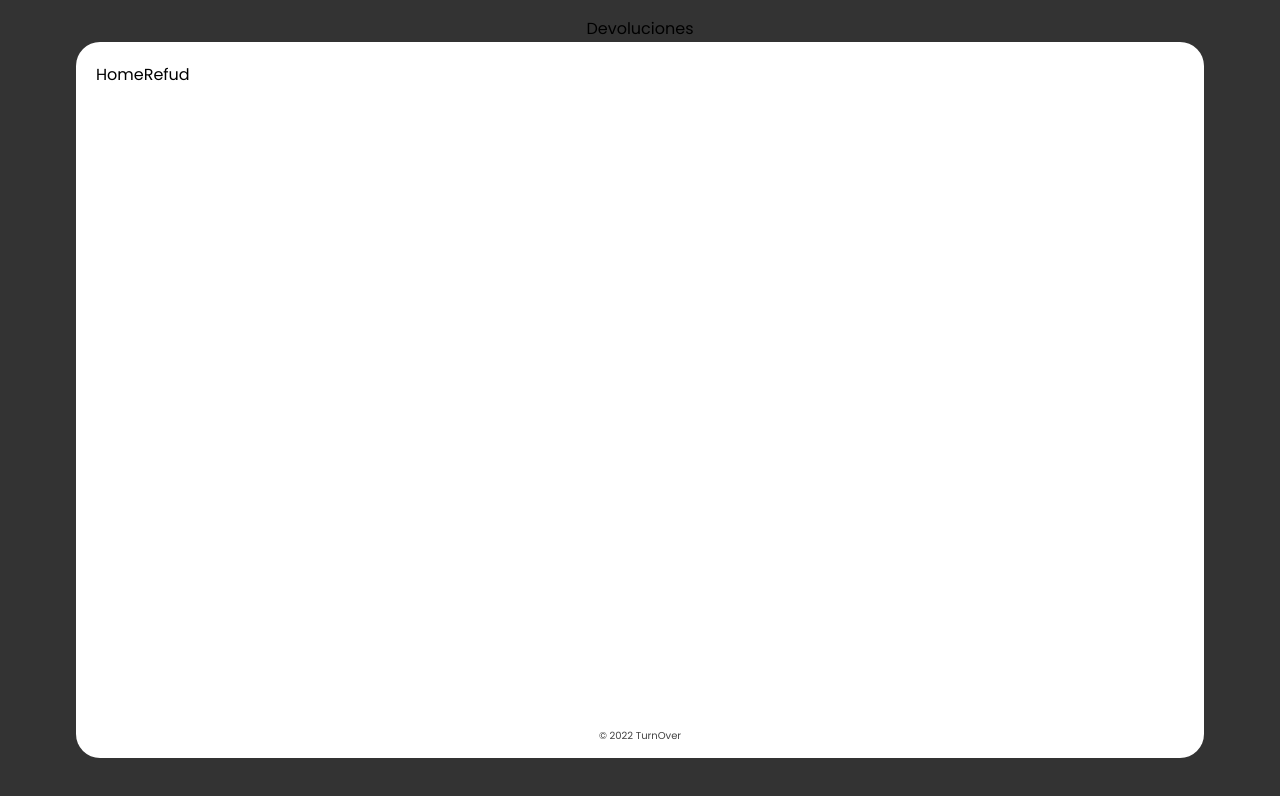
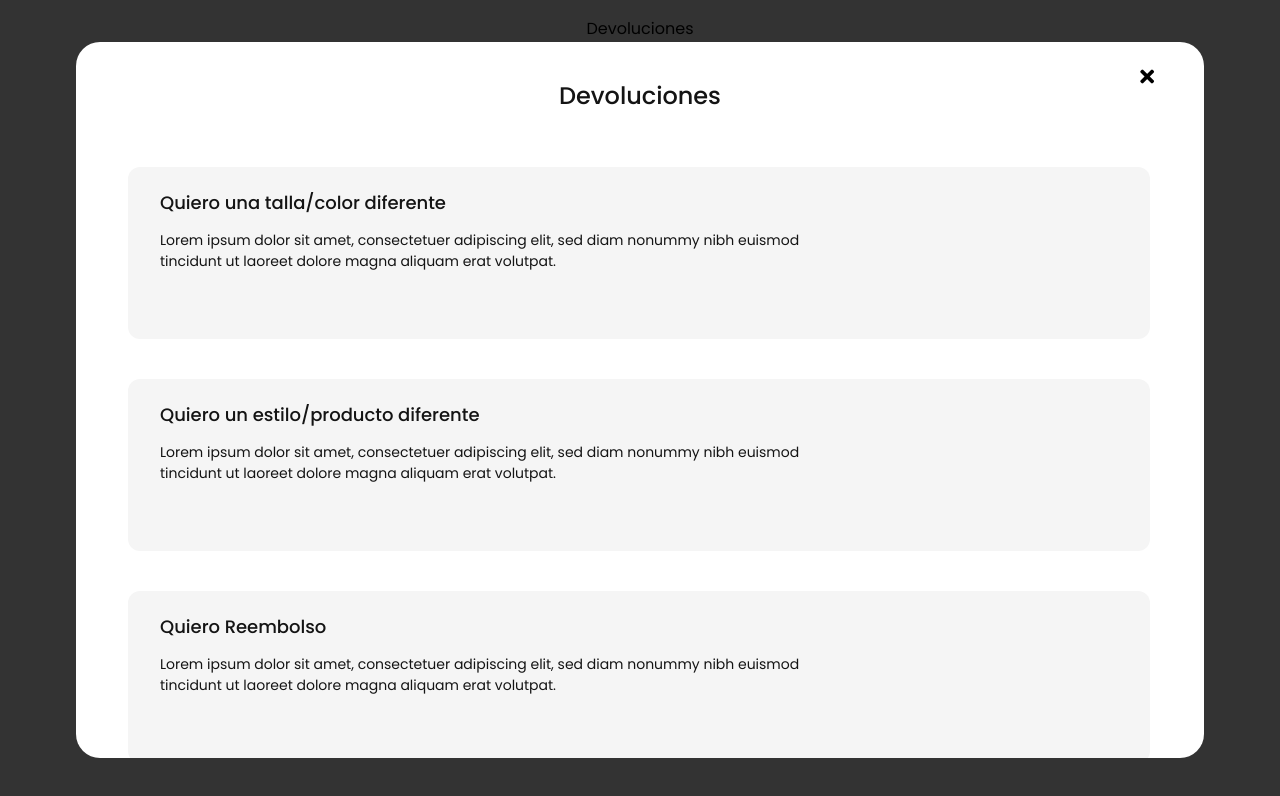
Before and after one commit to Abraham-maker/widget-turnover, a React (Create React App) app: page / in a window 1280 px wide. Both pictures are taken after a click on the element "Devoluciones". Shown: the top 796 px of the page. Built offline with nearby package versions, Linux system fonts and the light colour scheme; a web font is replaced by a local one.

Commit message:
we create the main USER view

```diff
--- a/package.json
+++ b/package.json
@@ -9,7 +9,7 @@
     "react": "^17.0.2",
     "react-dom": "^17.0.2",
     "react-router-dom": "^5.3.0",
-    "react-scripts": "4.0.3",
+    "react-scripts": "^5.0.1",
     "web-vitals": "^1.0.1"
   },
   "scripts": {
--- a/public/index.html
+++ b/public/index.html
@@ -13,6 +13,7 @@
     href="https://fonts.googleapis.com/css2?family=Ibarra+Real+Nova:ital@1&family=Poppins:ital,wght@0,300;0,400;0,500;0,600;1,100;1,500;1,600&display=swap"
     rel="stylesheet">
   <link rel="apple-touch-icon" href="%PUBLIC_URL%/logo192.png" />
+  <link rel="stylesheet" href="https://use.fontawesome.com/releases/v5.15.4/css/all.css" integrity="sha384-DyZ88mC6Up2uqS4h/KRgHuoeGwBcD4Ng9SiP4dIRy0EXTlnuz47vAwmeGwVChigm" crossorigin="anonymous">
   <!--
       manifest.json provides metadata used when your web app is installed on a
       user's mobile device or desktop. See https://developers.google.com/web/fundamentals/web-app-manifest/
--- a/src/components/Layout/Modal.css
+++ b/src/components/Layout/Modal.css
@@ -23,17 +23,3 @@
     -moz-transition: all 500ms ease-in;
     transition: all 500ms ease-in;
   }
-
-  footer {
-    position: absolute;
-    bottom: 0;
-    left: 50%;
-    transform: translate(-50%, -50%);
-
-  }
-
-
-  footer>span {
-    font-size: 10px;
-    color: #424242;
-  }
--- a/src/components/Layout/Modal.jsx
+++ b/src/components/Layout/Modal.jsx
@@ -6,9 +6,6 @@ function Modal(props) {
     <div className="modalBackground">
       <div className="modalContainer">
         {props.children}
-        <footer>
-          <span>© 2022 TurnOver </span>
-        </footer>
       </div>
     </div >
   );
--- a/src/components/Views/Home/HomeRefud.jsx
+++ b/src/components/Views/Home/HomeRefud.jsx
@@ -1,8 +1,32 @@
 import React from 'react'
+import './stylesRefud/HomeRefud.css'
 
 const HomeRefud = () => {
   return (
-    <div>HomeRefud</div>
+    <>
+      <div className='container__home'>
+        <div className="icon__home"><i className="fa fa-times"></i></div>
+        <div className='header__home'>
+          <h1 className='title__home'>Devoluciones</h1>
+        </div>
+        <div className='body__home'>
+          <div className='container__refud'>
+            <p className='paragraph__home'>Quiero una talla/color diferente</p>
+            <p className='paragraph__home-two'>Lorem ipsum dolor sit amet, consectetuer adipiscing elit, sed diam nonummy nibh euismod tincidunt ut laoreet dolore magna aliquam erat volutpat.</p>
+          </div>
+          <div className='container__refud'>
+            <p className='paragraph__home'>Quiero un estilo/producto diferente</p>
+            <p className='paragraph__home-two'>Lorem ipsum dolor sit amet, consectetuer adipiscing elit, sed diam nonummy nibh euismod tincidunt ut laoreet dolore magna aliquam erat volutpat.</p>
+          </div>
+          <div className='container__refud'>
+            <p className='paragraph__home'>Quiero Reembolso</p>
+            <p className='paragraph__home-two'>Lorem ipsum dolor sit amet, consectetuer adipiscing elit, sed diam nonummy nibh euismod tincidunt ut laoreet dolore magna aliquam erat volutpat.</p>
+          </div>
+          <button className='btn-home'><span className='span__home'>Iniciar devolución</span></button>
+
+        </div>
+      </div>
+    </>
   )
 }
 
--- /dev/null
+++ b/src/components/Views/Home/stylesRefud/HomeRefud.css
@@ -0,0 +1,75 @@
+.container__home {
+    overflow-y: scroll;
+}
+
+.icon__home {
+    position: absolute;
+    right: 50px;
+    cursor: pointer;
+    font-size: 20px;
+}
+
+.header__home {
+    display: flex;
+    justify-content: center;
+}
+
+.title__home {
+    width: 162px;
+    height: 33px;
+    font-size: 24px;
+    font-weight: 500;
+    letter-spacing: -0.02px;
+    color: #141414;
+}
+
+.body__home {
+    width: 80vw;
+    margin: 0 auto;
+}
+
+.container__refud {
+    height: 110px;
+    margin: 40px 2px 24px 0;
+    padding: 22px 325px 40px 32px;
+    border-radius: 12px;
+    background-color: #f5f5f5;
+}
+
+.paragraph__home {
+    width: 100%;
+    height: 25px;
+    margin: 0 366px 16px 0;
+    font-size: 18px;
+    font-weight: 500;
+    letter-spacing: -0.02px;
+    color: #141414;
+}
+
+.paragraph__home-two {
+    width: 652px;
+    height: 40px;
+    margin: 16px 0 0;
+    font-size: 14px;
+    letter-spacing: -0.01px;
+    color: #141414;
+}
+
+.btn-home {
+    display: flex;
+    justify-content: center;
+    align-items: center;
+    width: 261px;
+    height: 44px;
+    border-radius: 22px;
+    background-color: #424242;
+    cursor: pointer;
+    border: none;
+    margin: auto;
+}
+
+.span__home {
+    color: #fff;
+    font-size: 14px;
+    font-family: "Poppins";
+}
```
Also changed, not shown: src/components/Layout/btn-faqs/BtnFaqs.css (added), src/components/Layout/btn-faqs/BtnFaqs.jsx (added), 1 other file (tests, documents, lock files or other folders).
